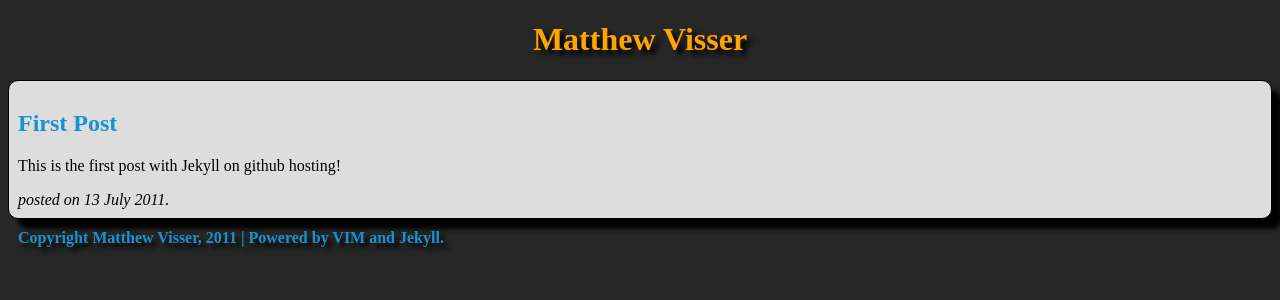
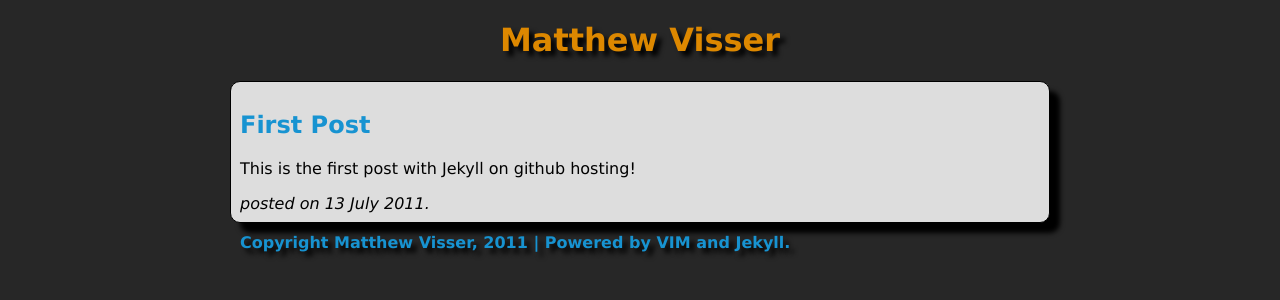
Before and after one commit to mvisser/mvisser.github.com, a Jekyll site: the page built from index.html, in a window 1280 px wide. Shown: the top 300 px of the page. Built offline with Jekyll 4.4.1, drawn with Linux system fonts in a browser that asks for light colours.

Commit message:
Added style suggestions.

```diff
--- a/css/mvisser.css
+++ b/css/mvisser.css
@@ -1,9 +1,10 @@
 body{
     background-color:#272727;
+    font-family: Verdana, sans-serif;
     /*background-color:white;*/
 }
 h1{
-    color:orange;
+    color:#dd8800;
 }
 .title{
     text-align:center;
@@ -13,6 +14,9 @@ h1{
     padding:10px;
     color:#1793d1;
     text-shadow: 5px 5px 5px black;
+    max-width:800px;
+    margin-right:auto;
+    margin-left:auto;
 }
 #content{
     background-color:#dddddd;
@@ -23,6 +27,9 @@ h1{
     -moz-box-shadow: 10px 10px 5px black;
     -webkit-box-shadow: 10px 10px 5px black;
     box-shadow: 10px 10px 5px black;
+    max-width:800px;
+    margin-left:auto;
+    margin-right:auto;
 }
 a{
     color:#1793d1;
```
